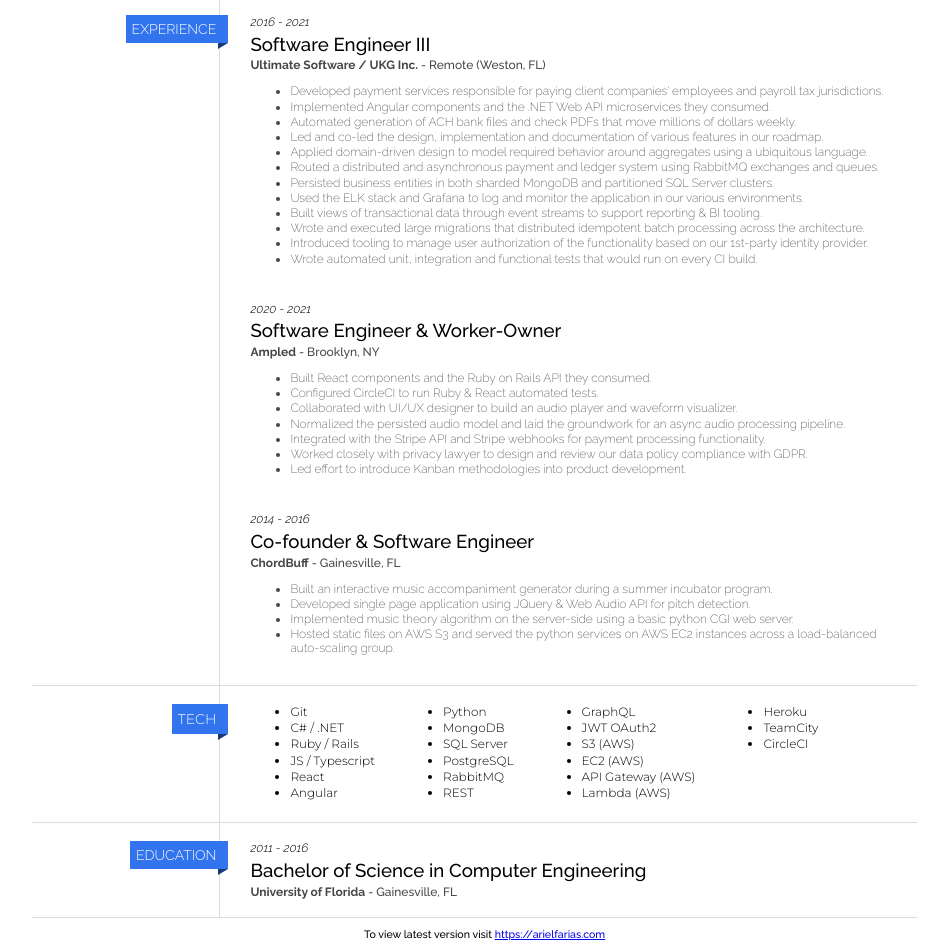
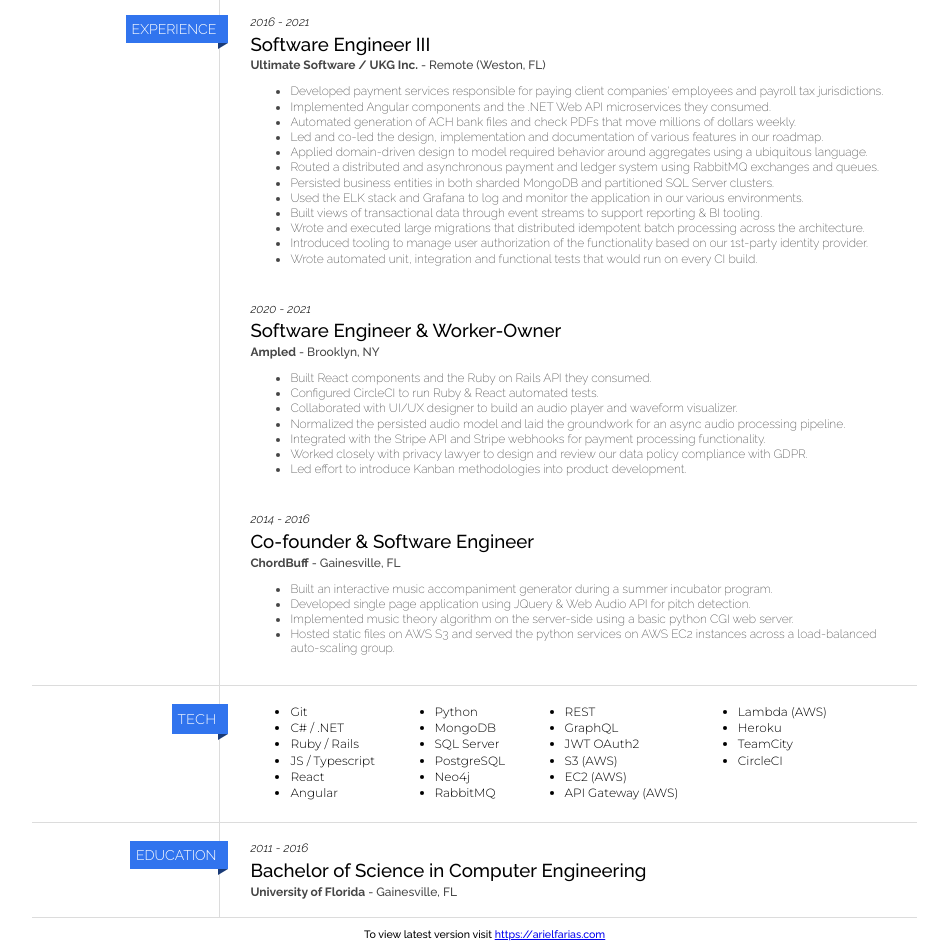
Before and after one commit to ariariel/ariariel.github.io, a plain HTML site: page index.html in a window 1280 px wide. Shown: the part 126-1077 px from the top of the page, without its empty margins (166-1114 px from the left). Drawn offline with Linux system fonts and the light colour scheme.

Commit message:
Add neo4j for experience

```diff
--- a/index.html
+++ b/index.html
@@ -188,6 +188,7 @@
                 <li>MongoDB</li>
                 <li>SQL Server</li>
                 <li>PostgreSQL</li>
+                <li>Neo4j</li>
                 <li>RabbitMQ</li>
                 <li>REST</li>
                 <li>GraphQL</li>
```
